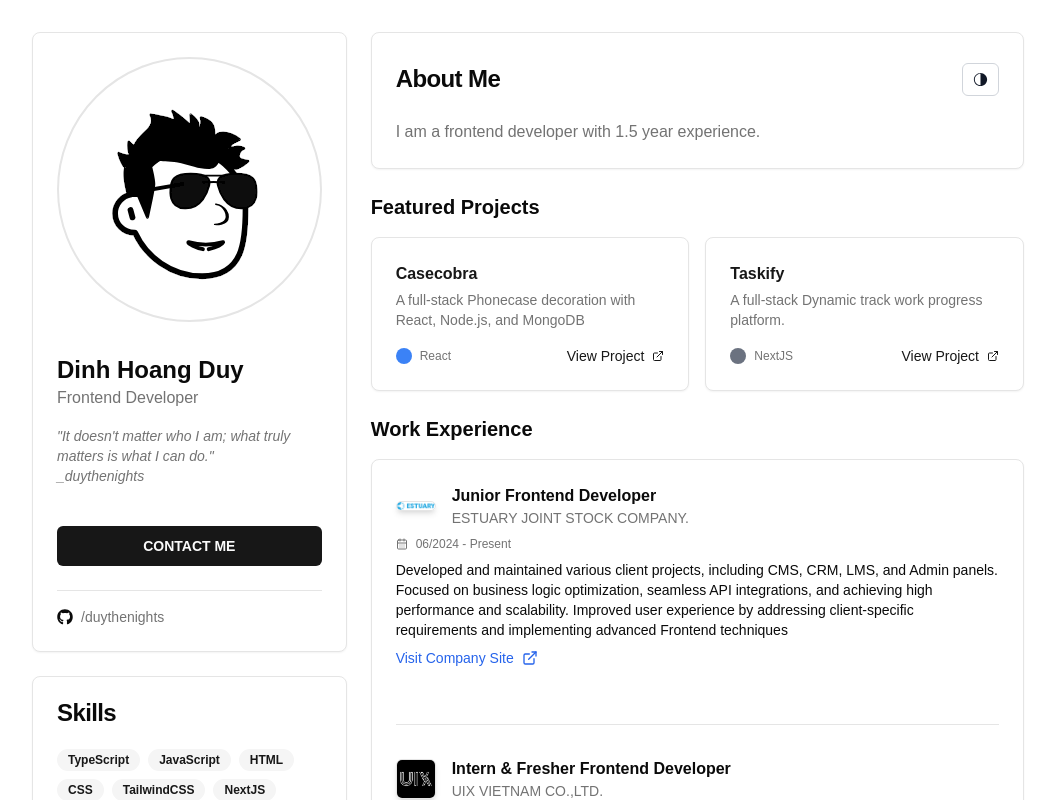
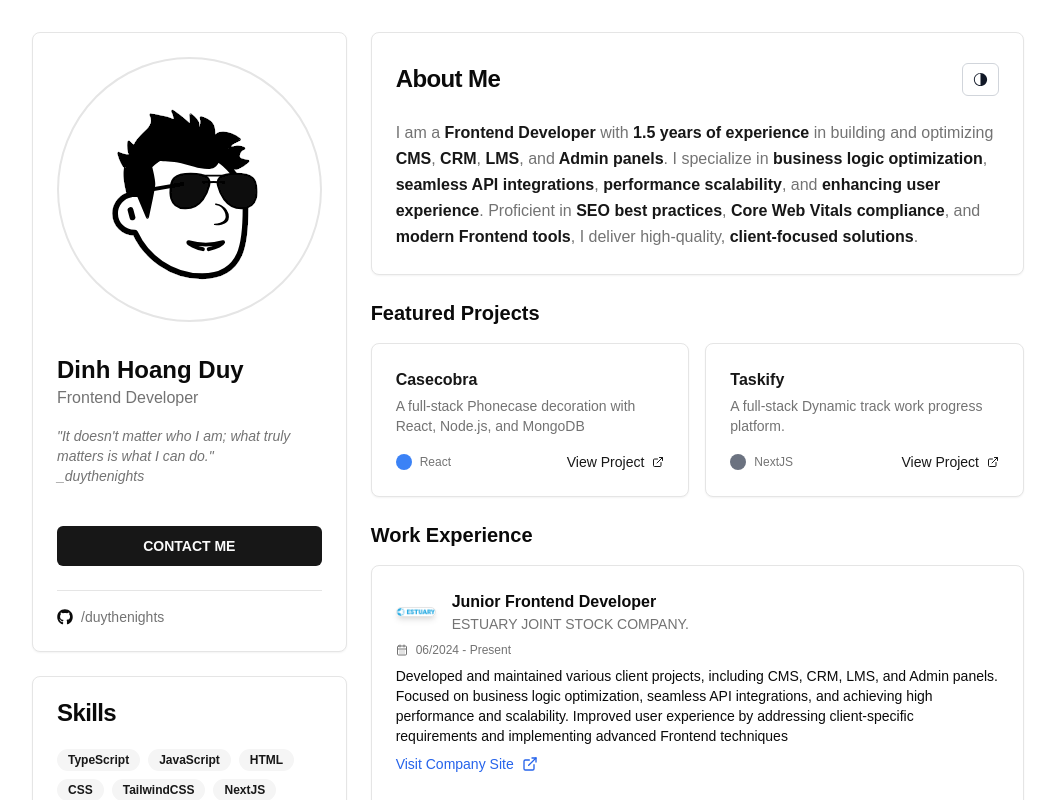
Before and after one commit to duythenights/duythenights_portfolio, a Next.js app: page / in a window 1280 px wide. Shown: the top 800 px of the page, without its empty margins (112-1167 px from the left). Built offline with nearby package versions, Linux system fonts and the light colour scheme; what @radix-ui/themes would draw is missing.

Commit message:
feat: update about section

```diff
--- a/src/components/AboutMe.tsx
+++ b/src/components/AboutMe.tsx
@@ -12,9 +12,53 @@
         {isDesktopOrLaptop && <ThemeSwitcher />}
       </CardHeader>
       <CardContent>
-        <p className="text-muted-foreground">
-          {/* Write 1-2 sentences about yourself */}I am a frontend developer
-          with 1.5 year experience.
+        <p className="text-muted-foreground leading-relaxed">
+          I am a{" "}
+          <span className="font-bold text-primary">Frontend Developer</span>{" "}
+          with
+          <span className="font-bold text-primary">
+            {" "}
+            1.5 years of experience
+          </span>{" "}
+          in building and optimizing
+          <span className="font-bold text-primary"> CMS</span>,
+          <span className="font-bold text-primary"> CRM</span>,
+          <span className="font-bold text-primary"> LMS</span>, and
+          <span className="font-bold text-primary"> Admin panels</span>. I
+          specialize in
+          <span className="font-bold text-primary">
+            {" "}
+            business logic optimization
+          </span>
+          ,
+          <span className="font-bold text-primary">
+            {" "}
+            seamless API integrations
+          </span>
+          ,
+          <span className="font-bold text-primary">
+            {" "}
+            performance scalability
+          </span>
+          , and
+          <span className="font-bold text-primary">
+            {" "}
+            enhancing user experience
+          </span>
+          . Proficient in
+          <span className="font-bold text-primary"> SEO best practices</span>,
+          <span className="font-bold text-primary">
+            {" "}
+            Core Web Vitals compliance
+          </span>
+          , and
+          <span className="font-bold text-primary"> modern Frontend tools</span>
+          , I deliver high-quality,
+          <span className="font-bold text-primary">
+            {" "}
+            client-focused solutions
+          </span>
+          .
         </p>
       </CardContent>
     </Card>
--- a/src/components/Profile.tsx
+++ b/src/components/Profile.tsx
@@ -3,7 +3,7 @@
 import Image from "next/image";
 import Link from "next/link";
 
-import { FaGithub, FaLinkedin } from "react-icons/fa";
+import { FaGithub } from "react-icons/fa";
 
 import { Button } from "@/components/ui/button";
 import { Card, CardContent } from "@/components/ui/card";
```
